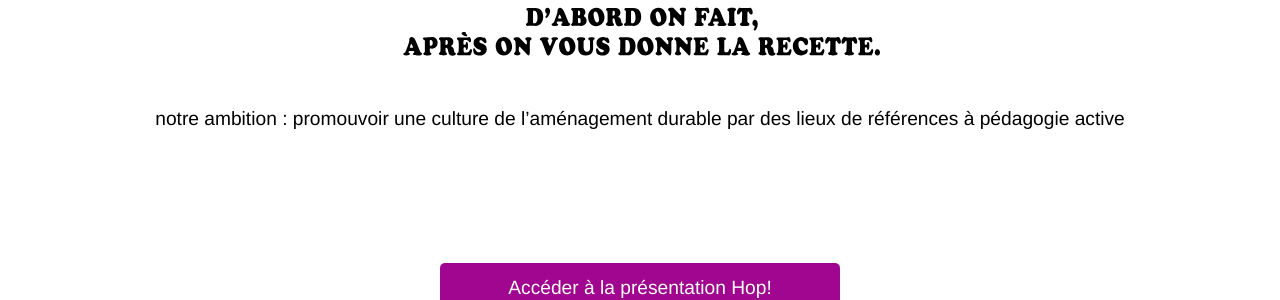
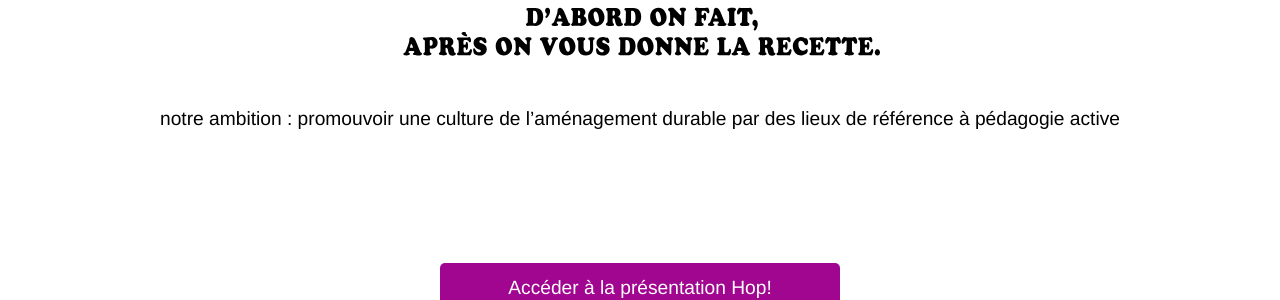
Before and after one commit to pierrenault/hopdurable.github.io, a Jekyll site: the page built from index.md, in a window 1280 px wide and 900 px high, scrolled down 307 px. Shown: the part 152-452 px from the top of the window. Built offline with Jekyll 4.4.1, drawn with Linux system fonts in a browser that asks for light colours.

Commit message:
Update index.md

```diff
--- a/index.md
+++ b/index.md
@@ -4,7 +4,7 @@
 
 <section class="center">
   <img src="assets/images/0_logo_hop_amenagement_durable_SLOGAN.svg" alt="Logo de Hop durable">
-  <p>notre ambition : promouvoir une culture de l’aménagement durable par des lieux de références à pédagogie active</p>
+  <p>notre ambition : promouvoir une culture de l’aménagement durable par des lieux de référence à pédagogie active</p>
     <br>
 
   <a href="assets/pdf/hop_amenagement_durable_web.pdf" class="button">Accéder à la présentation Hop! </a>
```
